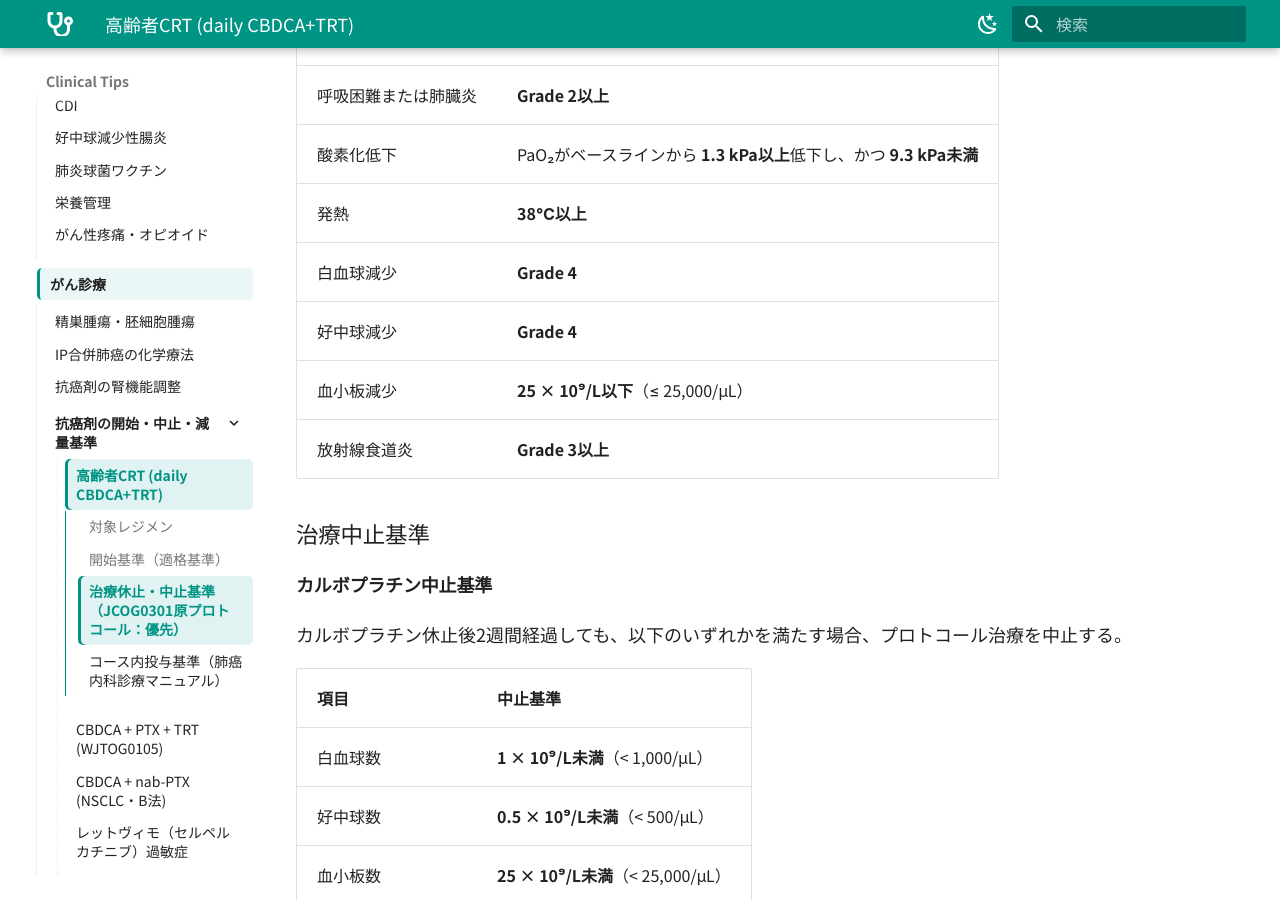
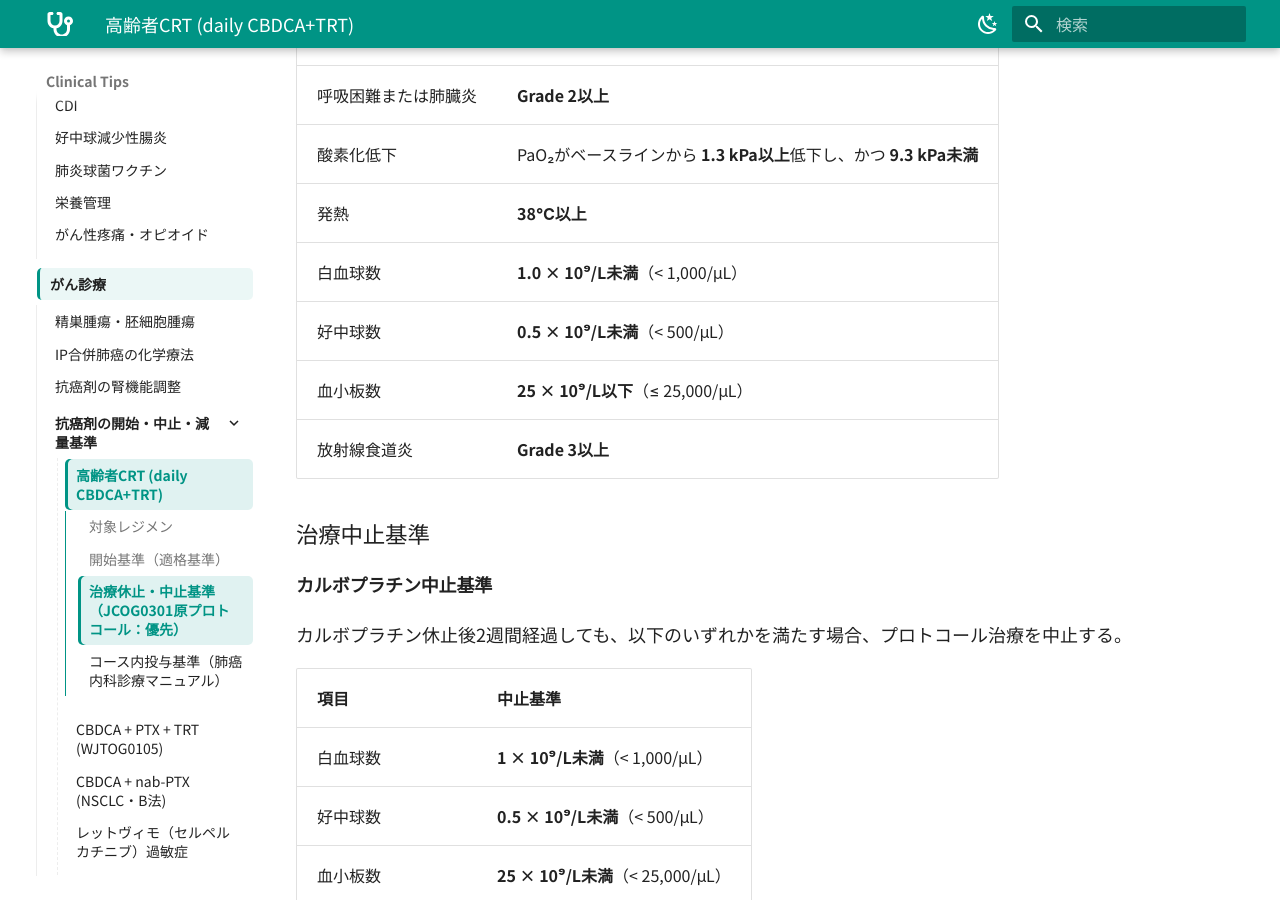
Before and after one commit to hsyn0917/clinical-tips, an MkDocs documentation site: the page built from docs/elderly-crt-cbdca.md, in a window 1280 px wide and 900 px high, scrolled down 2714 px. Built offline with MkDocs 1.6.1 and Material for MkDocs 9.7.7, drawn with Linux system fonts in a browser that asks for light colours.

Commit message:
Use CTCAE v5 values in JCOG0301 criteria

```diff
--- a/docs/elderly-crt-cbdca.md
+++ b/docs/elderly-crt-cbdca.md
@@ -70,9 +70,9 @@
 | 呼吸困難または肺臓炎 | **Grade 2以上** |
 | 酸素化低下 | PaO₂がベースラインから **1.3 kPa以上**低下し、かつ **9.3 kPa未満** |
 | 発熱 | **38℃以上** |
-| 白血球減少 | **Grade 4** |
-| 好中球減少 | **Grade 4** |
-| 血小板減少 | **25 × 10⁹/L以下**（≤ 25,000/μL） |
+| 白血球数 | **1.0 × 10⁹/L未満**（< 1,000/μL） |
+| 好中球数 | **0.5 × 10⁹/L未満**（< 500/μL） |
+| 血小板数 | **25 × 10⁹/L以下**（≤ 25,000/μL） |
 | 放射線食道炎 | **Grade 3以上** |
 
 ### 治療中止基準
```
Also changed, not shown: site/elderly-crt-cbdca/index.html, site/search/search_index.json.
